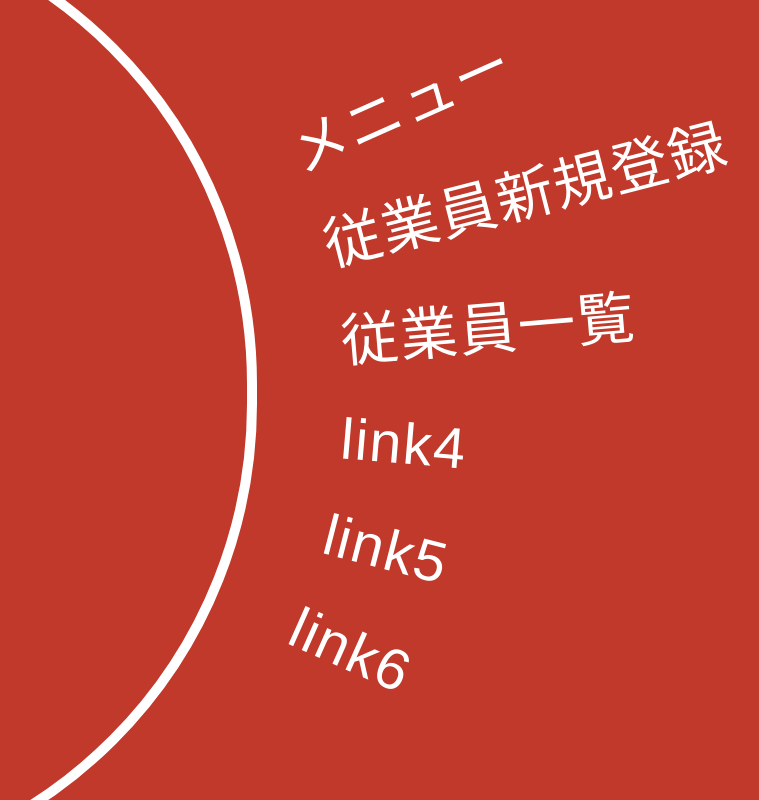
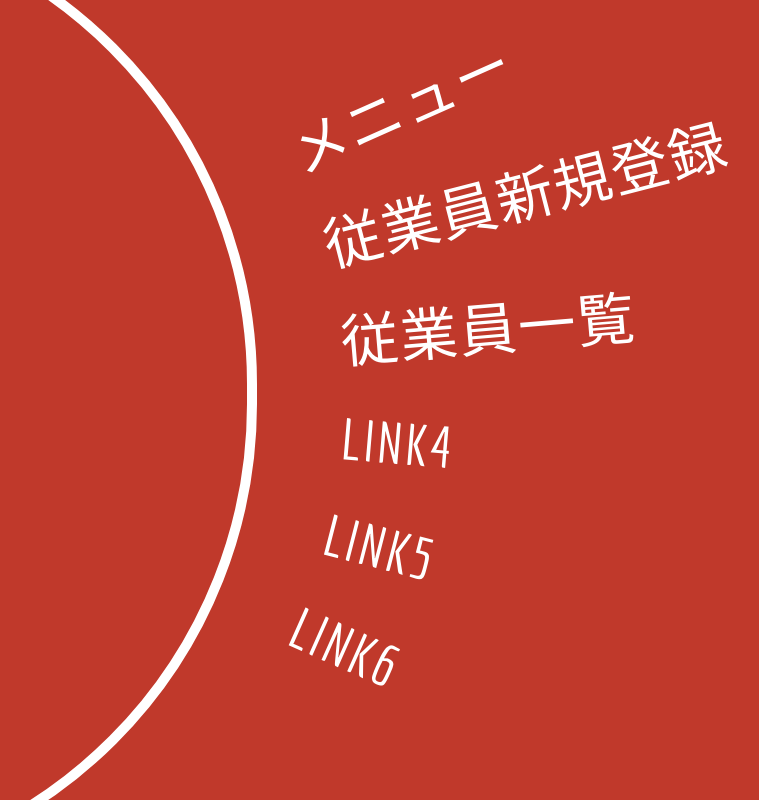
Before and after one commit to SatoshiEda/sample_coding, a plain HTML site: page demo/index.html in a window 1280 px wide. Shown: the whole page, without its empty margins (243-1002 px from the left). Drawn offline with Linux system fonts and the light colour scheme.

Commit message:
style googlefont有効化

```diff
--- a/demo/style.css
+++ b/demo/style.css
@@ -2,8 +2,8 @@
 
 body {
 	background: #c0392b;
-	font-family: sans-serif;
-
+	font-family: 'Economica', sans-serif;
+	text-transform: uppercase;
 	letter-spacing: 0.1em;
 	-webkit-backface-visibility: hidden;
 }
```
